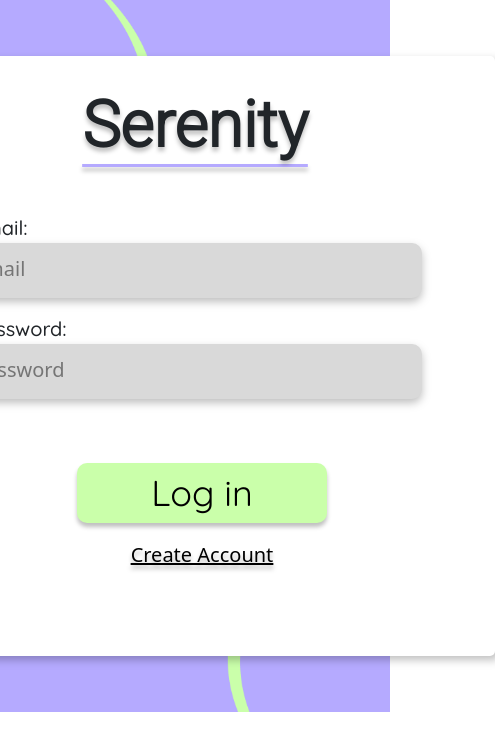
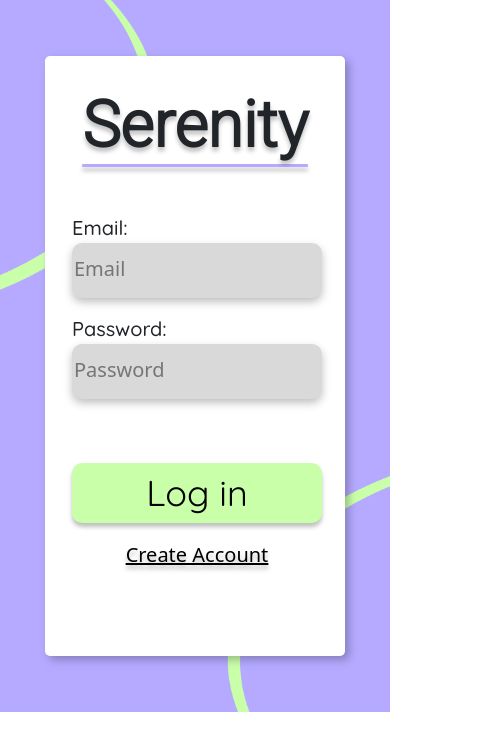
Before and after one commit to Jcontreras3/serenityfrontend, a React (Create React App) app: page / in a window 390 px wide. Shown: the top 750 px of the page, 495 px wide, since content can reach past the window. Built offline with nearby package versions, Linux system fonts and the light colour scheme; no server answers.

Commit message:
got responsiveness working for login

```diff
--- a/src/Components/LoginPage/loginStyles.css
+++ b/src/Components/LoginPage/loginStyles.css
@@ -99,3 +99,45 @@
   margin-top: 10px;
   font-size: 20px;
 }
+
+@media(max-width: 768px){
+  .whiteBx{
+    width: 500px;
+  }
+  .loginInputStyle{
+    width: 350px;
+  }
+  .loginEmailInputgroup{
+    margin-left: 65px;
+  }
+  .passwordEmailInputgroup{
+    margin-left: 65px;
+  }
+  .passwordInputStyle{
+    width: 350px;
+  }
+  .loginBtnGroup{
+    margin-left: 105px;
+  }
+}
+
+@media(max-width: 425px){
+  .whiteBx{
+    width: 300px;
+  }
+  .loginInputStyle{
+    width: 250px;
+  }
+  .loginEmailInputgroup{
+    margin-left: 15px;
+  }
+  .passwordEmailInputgroup{
+    margin-left: 15px;
+  }
+  .passwordInputStyle{
+    width: 250px;
+  }
+  .loginBtnGroup{
+    margin-left: 15px;
+  }
+}
```
